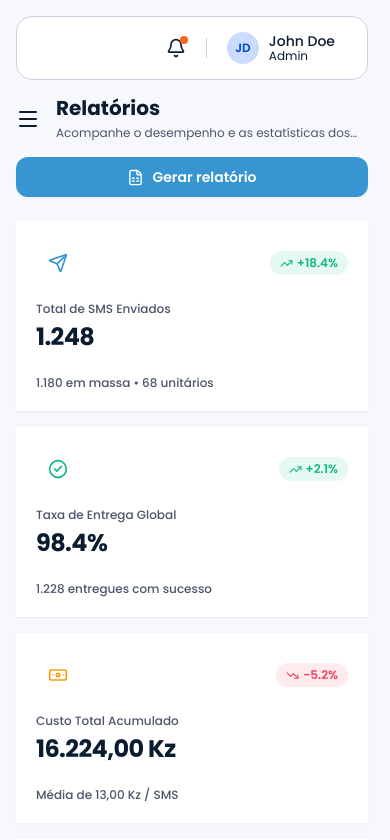
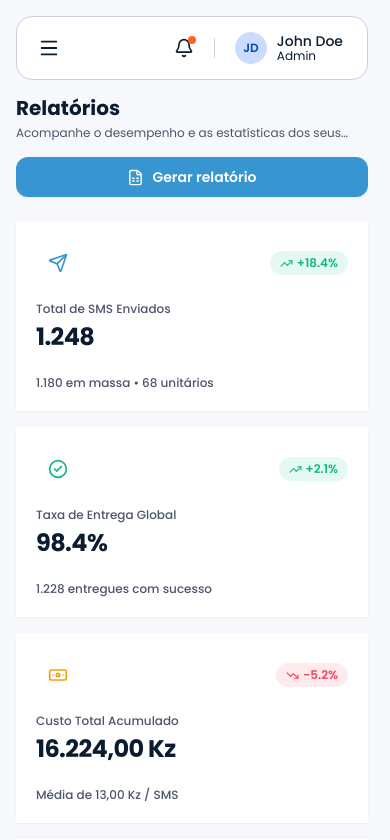
Before and after one commit to PauloInterlinkGlobal/free-lancer-app, a Next.js app: page /en/reports in a window 390 px wide. Shown: the top 840 px of the page. Built offline with nearby package versions, Linux system fonts and the light colour scheme.

Commit message:
refactor: move mobile menu button to header
Extracted the menu trigger button from the Breadcrumb component to the global Header to standardize layout and simplify component responsibilities.

```diff
--- a/src/core/components/Breadcrumb/BreadcrumbClient.tsx
+++ b/src/core/components/Breadcrumb/BreadcrumbClient.tsx
@@ -1,6 +1,4 @@
 'use client';
-
-import { Menu } from 'lucide-react';
 
 import { usePathBreadcrumb } from '@/core/hooks/use-path-breadcrumb';
 import { usePathname, useRouter } from '@/core/i18n/navigation';
@@ -76,17 +74,6 @@ export function BreadcrumbClient() {
   return (
     <div className="flex w-full flex-col justify-between gap-4 md:flex-row md:items-center">
       <div className="flex min-w-0 flex-col gap-3">
-        <div className="flex items-center gap-2">
-          {/* Mobile e tablet: botão de ícone de menu/lista que abre o menu */}
-          <button
-            type="button"
-            onClick={() => router.push('/menu')}
-            aria-label="Abrir menu"
-            className="-ml-2 flex h-10 w-10 shrink-0 items-center justify-center rounded-full text-primary-content transition-colors hover:bg-surface-raised active:bg-surface-subtle lg:hidden"
-          >
-            <Menu size={24} aria-hidden />
-          </button>
-
         <div className="flex min-w-0 flex-1 flex-col gap-1">
           <h1 className="truncate text-xl font-bold leading-tight text-primary-content md:text-2xl">
             {title}
@@ -99,7 +86,6 @@ export function BreadcrumbClient() {
           )}
         </div>
       </div>
-      </div>
 
       <div className="flex-shrink-0">{renderActions()}</div>
     </div>
--- a/src/core/components/Header/Header.tsx
+++ b/src/core/components/Header/Header.tsx
@@ -1,5 +1,6 @@
 import { HeaderActions } from './HeaderActions';
 import { HeaderBreadcrumb } from './HeaderBreadcrumb';
+import { HeaderMenuButton } from './HeaderMenuButton';
 
 export const HEADER_HEIGHT = 64;
 
@@ -8,8 +9,9 @@ export function Header() {
     <div className="sticky top-0 z-50 shrink-0 bg-background px-4 pt-4">
       <header
         style={{ height: HEADER_HEIGHT }}
-        className="flex items-center gap-4 rounded-2xl border border-border-ui bg-surface px-6"
+        className="flex items-center gap-3 sm:gap-4 rounded-2xl border border-border-ui bg-surface px-4 sm:px-6"
       >
+        <HeaderMenuButton />
         <HeaderBreadcrumb />
         <div className="ml-auto">
           <HeaderActions />
--- /dev/null
+++ b/src/core/components/Header/HeaderMenuButton.tsx
@@ -0,0 +1,19 @@
+'use client';
+
+import { useRouter } from '@/core/i18n/navigation';
+import { Menu } from 'lucide-react';
+
+export function HeaderMenuButton() {
+  const router = useRouter();
+
+  return (
+    <button
+      type="button"
+      onClick={() => router.push('/menu')}
+      aria-label="Abrir menu"
+      className="-ml-1 flex h-10 w-10 shrink-0 items-center justify-center rounded-xl text-primary-content transition-colors hover:bg-surface-raised active:bg-surface-subtle lg:hidden"
+    >
+      <Menu size={22} aria-hidden />
+    </button>
+  );
+}
```
Lines whose indentation alone changed are shown as unchanged.
